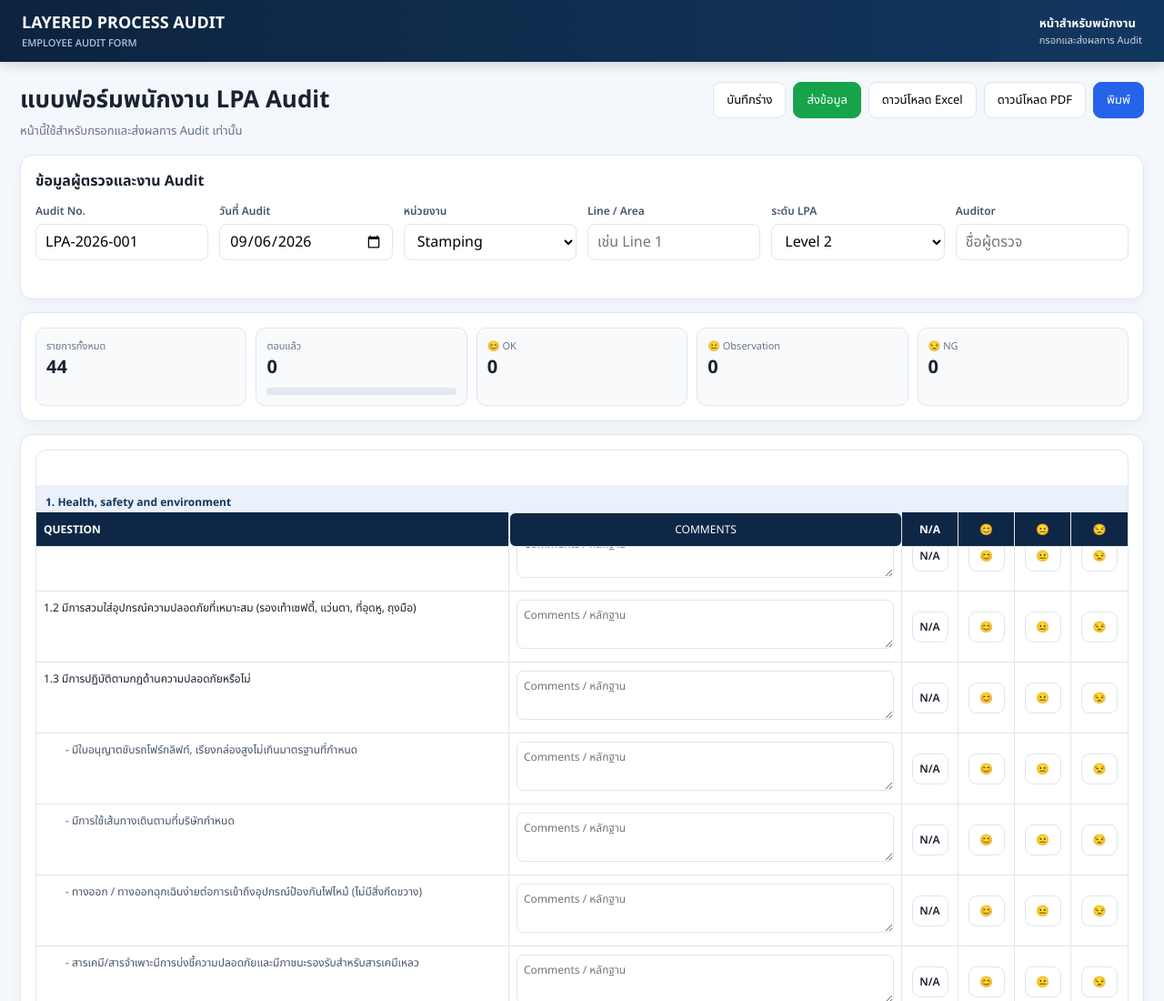
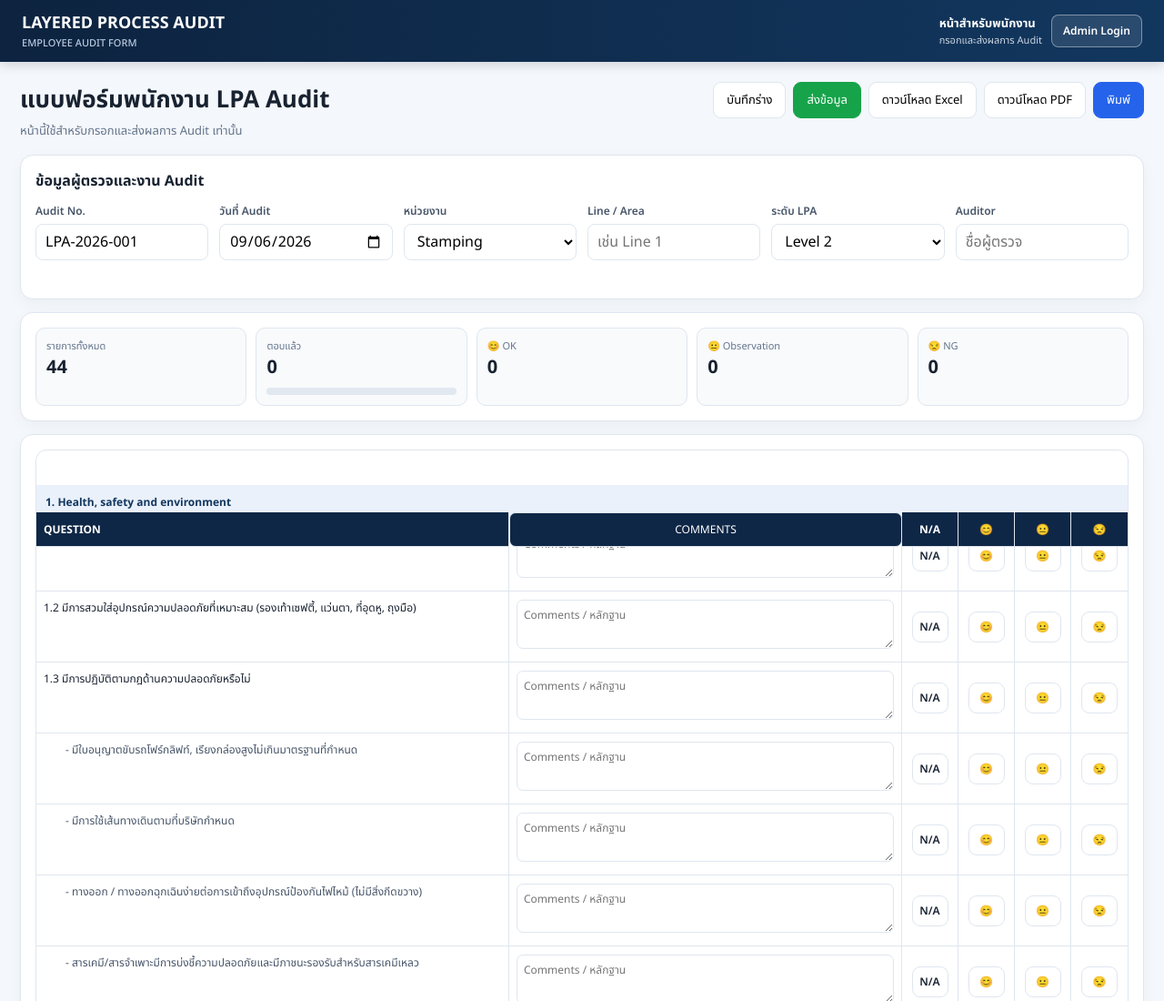
Before and after one commit to wachirawitro070899/lpa-audit-app, a website: page audit.html in a window 1280 px wide. Shown: the top 1100 px of the page at 91% size. Drawn offline with nearby package versions, Linux system fonts and the light colour scheme.

Commit message:
Add visible admin login button

```diff
--- a/audit.html
+++ b/audit.html
@@ -14,7 +14,7 @@
     :root{--nav:#0d233f;--blue:#2563eb;--bg:#f4f7fb;--card:#fff;--text:#182230;--muted:#64748b;--line:#dfe6ef;--green:#16a34a;--amber:#d97706;--red:#dc2626;--soft:#f8fafc}
     *{box-sizing:border-box} body{margin:0;font-family:'Noto Sans Thai',sans-serif;background:var(--bg);color:var(--text)}
     .app{min-height:100vh}.topnav{height:68px;background:linear-gradient(90deg,var(--nav),#12375f);color:#fff;display:flex;align-items:center;justify-content:space-between;padding:0 24px;position:sticky;top:0;z-index:20;box-shadow:0 3px 12px rgba(15,23,42,.16)}
-    .brand{font-weight:700;font-size:18px}.brand small{display:block;color:#b9cbe0;font-size:11px;font-weight:500}.user-chip{display:flex;align-items:center;gap:10px;font-size:13px}.avatar{width:36px;height:36px;border-radius:50%;display:grid;place-items:center;background:#dbeafe;color:#1d4ed8;font-weight:700}.role{color:#cbd5e1;font-size:11px}.logout-btn{border:1px solid rgba(255,255,255,.28);background:transparent;color:#fff;border-radius:8px;padding:7px 10px;cursor:pointer;font:inherit;font-size:12px}.logout-btn:hover{background:rgba(255,255,255,.08)}
+    .brand{font-weight:700;font-size:18px}.brand small{display:block;color:#b9cbe0;font-size:11px;font-weight:500}.user-chip{display:flex;align-items:center;gap:10px;font-size:13px}.avatar{width:36px;height:36px;border-radius:50%;display:grid;place-items:center;background:#dbeafe;color:#1d4ed8;font-weight:700}.role{color:#cbd5e1;font-size:11px}.admin-login{border:1px solid rgba(255,255,255,.4);background:rgba(255,255,255,.1);color:#fff;border-radius:8px;padding:8px 12px;text-decoration:none;font-size:12px;font-weight:600}.admin-login:hover{background:rgba(255,255,255,.2)}
     .page{max-width:1480px;margin:auto;padding:22px}.page-head{display:flex;justify-content:space-between;gap:16px;align-items:flex-start;margin-bottom:16px}.page-head h1{margin:0;font-size:26px}.page-head p{margin:4px 0 0;color:var(--muted);font-size:13px}.toolbar{display:flex;flex-wrap:wrap;gap:8px}.btn{border:1px solid var(--line);border-radius:9px;background:#fff;height:40px;padding:0 14px;font:inherit;font-size:13px;cursor:pointer}.btn.primary{background:var(--blue);color:#fff;border-color:var(--blue)}.btn.success{background:var(--green);color:#fff;border-color:var(--green)}.btn:hover{filter:brightness(.98)}
     .card{background:var(--card);border:1px solid var(--line);border-radius:14px;padding:16px;box-shadow:0 5px 16px rgba(15,23,42,.04);margin-bottom:14px}.card-title{font-weight:700;margin-bottom:12px}.filters{display:grid;grid-template-columns:repeat(6,minmax(140px,1fr));gap:12px}.field label{display:block;font-size:12px;font-weight:600;color:#475569;margin-bottom:5px}.field input,.field select{width:100%;height:40px;border:1px solid var(--line);border-radius:8px;padding:0 10px;font:inherit;background:#fff}.field input:focus,.field select:focus,.comment:focus,.custom-q:focus{outline:2px solid #bfdbfe;border-color:#60a5fa}
     .summary{display:grid;grid-template-columns:repeat(5,1fr);gap:10px}.metric{border:1px solid var(--line);background:var(--soft);border-radius:10px;padding:11px}.metric span{display:block;font-size:11px;color:var(--muted)}.metric b{font-size:20px}.progress-track{height:8px;background:#e2e8f0;border-radius:999px;overflow:hidden;margin-top:7px}.progress-track i{display:block;height:100%;background:var(--blue);width:0}
@@ -30,7 +30,7 @@
 <div class="app">
   <header class="topnav">
     <div class="brand">LAYERED PROCESS AUDIT<small>EMPLOYEE AUDIT FORM</small></div>
-    <div class="user-chip"><div><b>หน้าสำหรับพนักงาน</b><div class="role">กรอกและส่งผลการ Audit</div></div></div>
+    <div class="user-chip"><div><b>หน้าสำหรับพนักงาน</b><div class="role">กรอกและส่งผลการ Audit</div></div><a class="admin-login no-print" href="login.html">Admin Login</a></div>
   </header>
 
   <main class="page">
--- a/server.js
+++ b/server.js
@@ -111,6 +111,7 @@ const server = http.createServer(async (req, res) => {
 
   // Back office only.
   if (req.method === 'GET' && pathname === '/login') return serveFile(res,'login.html');
+  if (req.method === 'GET' && pathname === '/login.html') return serveFile(res,'login.html');
   if (req.method === 'GET' && pathname === '/admin') return requireAdmin(req,res,'admin.html');
 
   if (req.method === 'GET' && pathname === '/api/session') {
```
